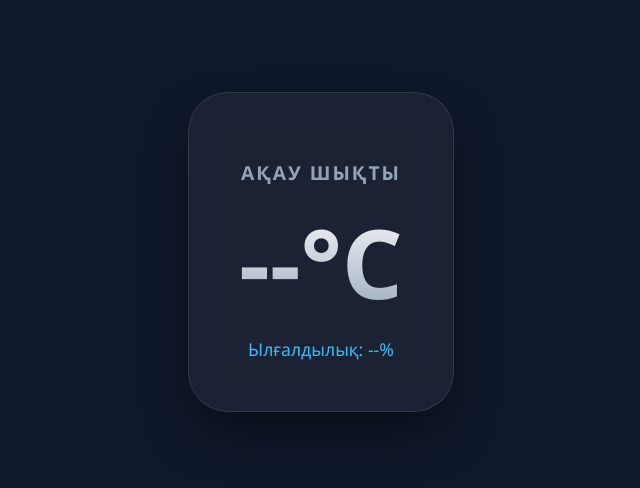
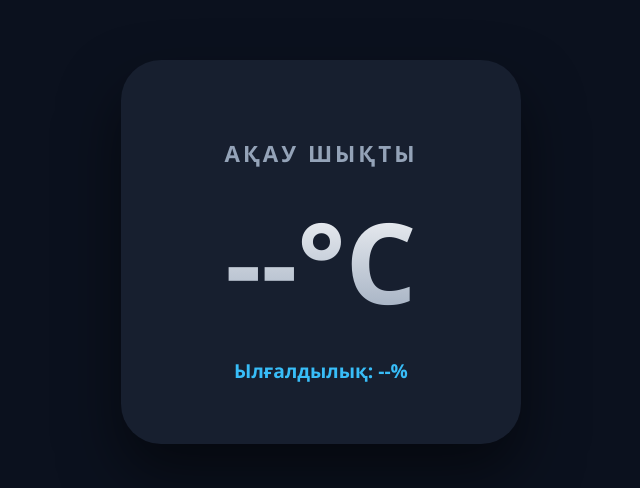
Before and after one commit to NupitStigger/Rahhmmf, a plain HTML site: page index.html in a window 1280 px wide. Shown: the part 148-636 px from the top of the page, without its empty margins (319-959 px from the left). Drawn offline with Linux system fonts and the light colour scheme; no server answers.

Commit message:
Update style.css

```diff
--- a/style.css
+++ b/style.css
@@ -1,6 +1,6 @@
 body {
     font-family: 'Segoe UI', sans-serif;
-    background-color: #0f172a; /* Қараңғы көк фон */
+    background-color: #0b111e;
     color: white;
     display: flex;
     justify-content: center;
@@ -11,34 +11,33 @@ body {
 
 .weather-box {
     text-align: center;
-    background: rgba(255, 255, 255, 0.05);
-    padding: 50px;
+    background: #171f2f;
+    padding: 60px 50px;
     border-radius: 40px;
-    backdrop-filter: blur(15px);
-    border: 1px solid rgba(255, 255, 255, 0.1);
-    box-shadow: 0 25px 50px -12px rgba(0, 0, 0, 0.5);
+    box-shadow: 0 30px 60px rgba(0, 0, 0, 0.5);
+    width: 300px;
 }
 
 #cityName {
-    font-size: 1.2rem;
-    letter-spacing: 2px;
-    text-transform: uppercase;
-    margin-bottom: 5px;
+    font-size: 1.4rem;
+    letter-spacing: 3px;
+    margin-bottom: 15px;
     color: #94a3b8;
+    font-weight: 700;
 }
 
 .temp {
-    font-size: 6rem;
+    font-size: 7rem;
     font-weight: 800;
     margin: 10px 0;
-    /* Градиентті мәтін */
-    background: linear-gradient(to bottom, #fff, #94a3b8);
+    background: linear-gradient(to bottom, #ffffff, #94a3b8);
     -webkit-background-clip: text;
     -webkit-text-fill-color: transparent;
 }
 
 .info {
-    font-size: 1.1rem;
+    font-size: 1.2rem;
     color: #38bdf8;
-    font-weight: 500;
+    font-weight: 600;
+    margin-top: 20px;
 }
```
